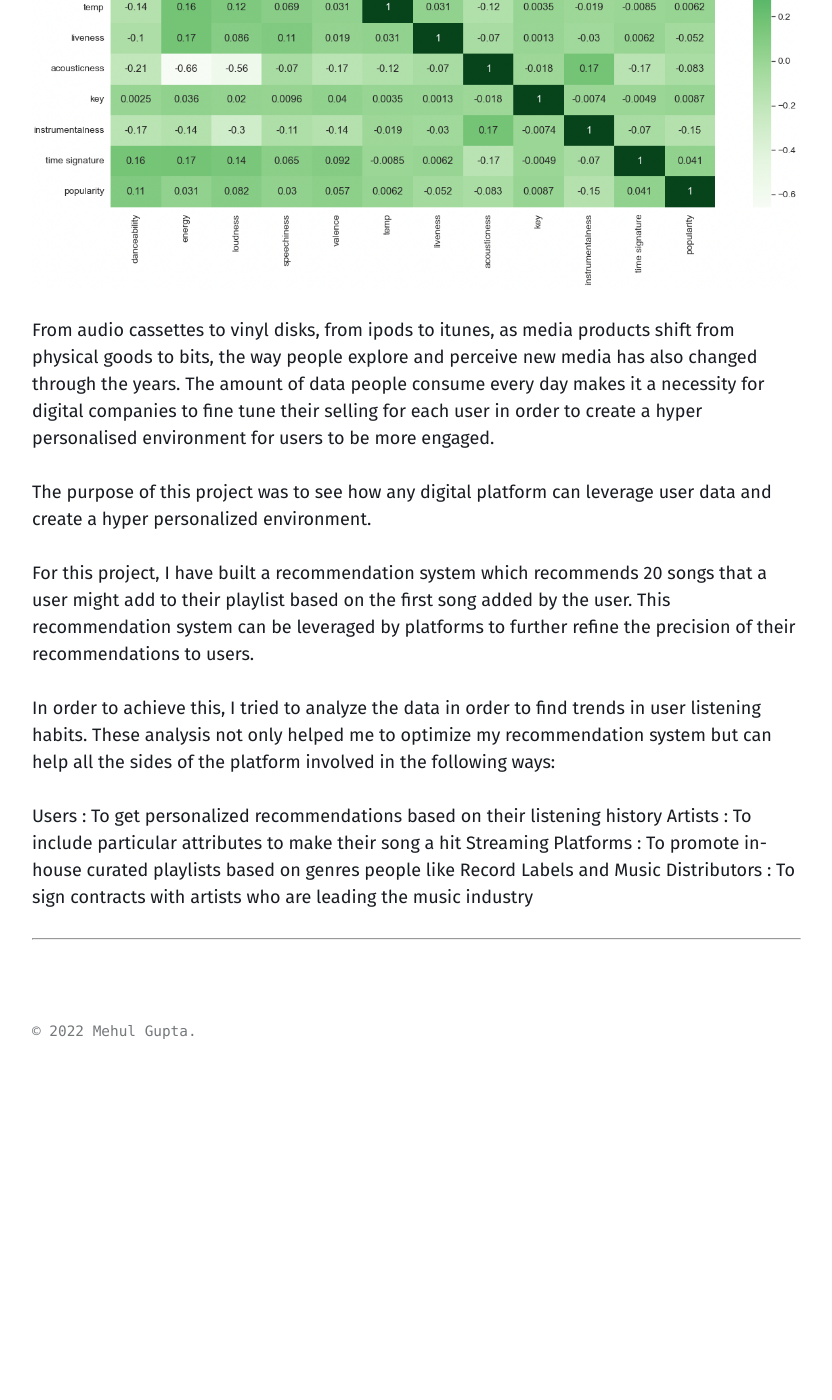
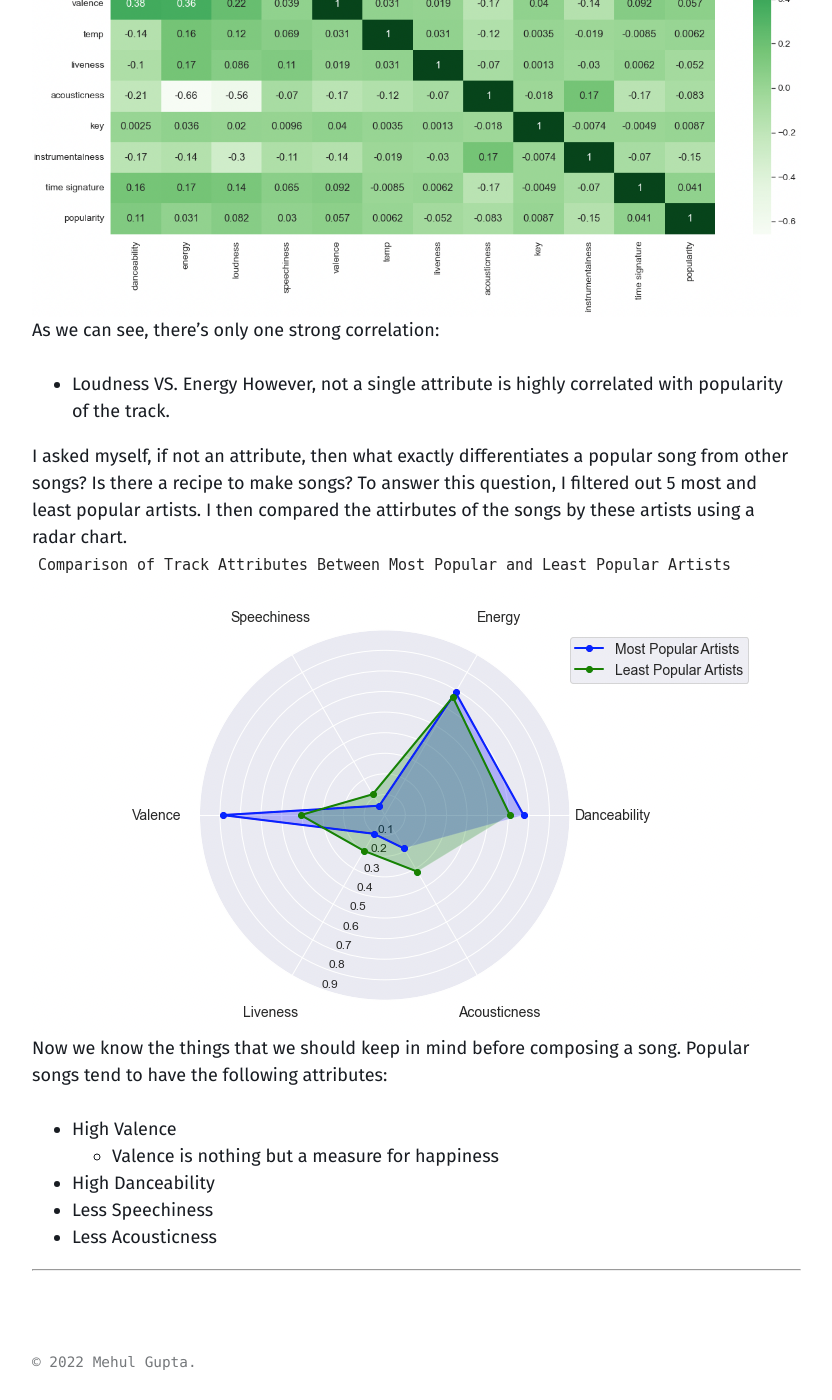
Before and after one commit to mehulg25/mehulg25.github.io, a Jekyll site: the page built from _projects/Recommendation-System.md, in a window 1280 px wide and 1400 px high, scrolled down 1990 px. Shown: the whole window, without its empty margins (40-872 px from the left). Built offline with Jekyll 4.4.1, drawn with Linux system fonts in a browser that asks for light colours; before the commit the page ends 3059 px from its top, so only the background shows below that; some of the changed text lies outside the part shown.

Commit message:
Minor Changes

```diff
--- a/_projects/Recommendation-System.md
+++ b/_projects/Recommendation-System.md
@@ -18,21 +18,21 @@ I was curious to know how users are actually consuming digital products in this
 
 For this project, I decided to work on the Spotify dataset. The dataset included 1 million playlists with their respective songs. However, for the scope of this project, I decided to work only on the first 1,000 playlists.
 
-I started off by making a correlation matrix to find some relation between the track metadata, i.e., the song attributes like acousticness, valence, loudness, and popularity to name a few.
+I started off by making a correlation matrix to see if there is any relation between the track metadata, i.e., the song attributes like acousticness, valence, loudness, and popularity to name a few.
 ![plot](/assets/images/projects/corr.png)
+As we can see, there's only one strong correlation:
+- Loudness VS. Energy
+However, not a single attribute is highly correlated with popularity of the track.
+
+I asked myself, if not an attribute, then what exactly differentiates a popular song from other songs? Is there a recipe to make songs?
+To answer this question, I filtered out 5 most and least popular artists. I then compared the attirbutes of the songs by these artists using a radar chart.
+![plot](/assets/images/projects/radar.png)
+Now we know the things that we should keep in mind before composing a song. Popular songs tend to have the following attributes:
+- High Valence
+  - Valence is nothing but a measure for happiness
+- High Danceability
+- Less Speechiness
+- Less Acousticness
 
 
-From audio cassettes to vinyl disks, from ipods to itunes, as media products shift from physical goods to bits, the way people explore and perceive new media has also changed through the years. The amount of data people consume every day makes it a necessity for digital companies to fine tune their selling for each user in order to create a hyper personalised environment for users to be more engaged.
-
-The purpose of this project was to see how any digital platform can leverage user data and create a hyper personalized environment.
-
-For this project, I have built a recommendation system which recommends 20 songs that a user might add to their playlist based on the first song added by the user. This recommendation system can be leveraged by platforms to further refine the precision of their recommendations to users.
-
-In order to achieve this, I tried to analyze the data in order to find trends in user listening habits. These analysis not only helped me to optimize my recommendation system but can help all the sides of the platform involved in the following ways:
-
-Users : To get personalized recommendations based on their listening history
-Artists : To include particular attributes to make their song a hit
-Streaming Platforms : To promote in-house curated playlists based on genres people like
-Record Labels and Music Distributors : To sign contracts with artists who are leading the music industry
-
 ---
```
Also changed, not shown: _projects/recommendation-3.png (deleted), assets/images/projects/radar.png (added).
